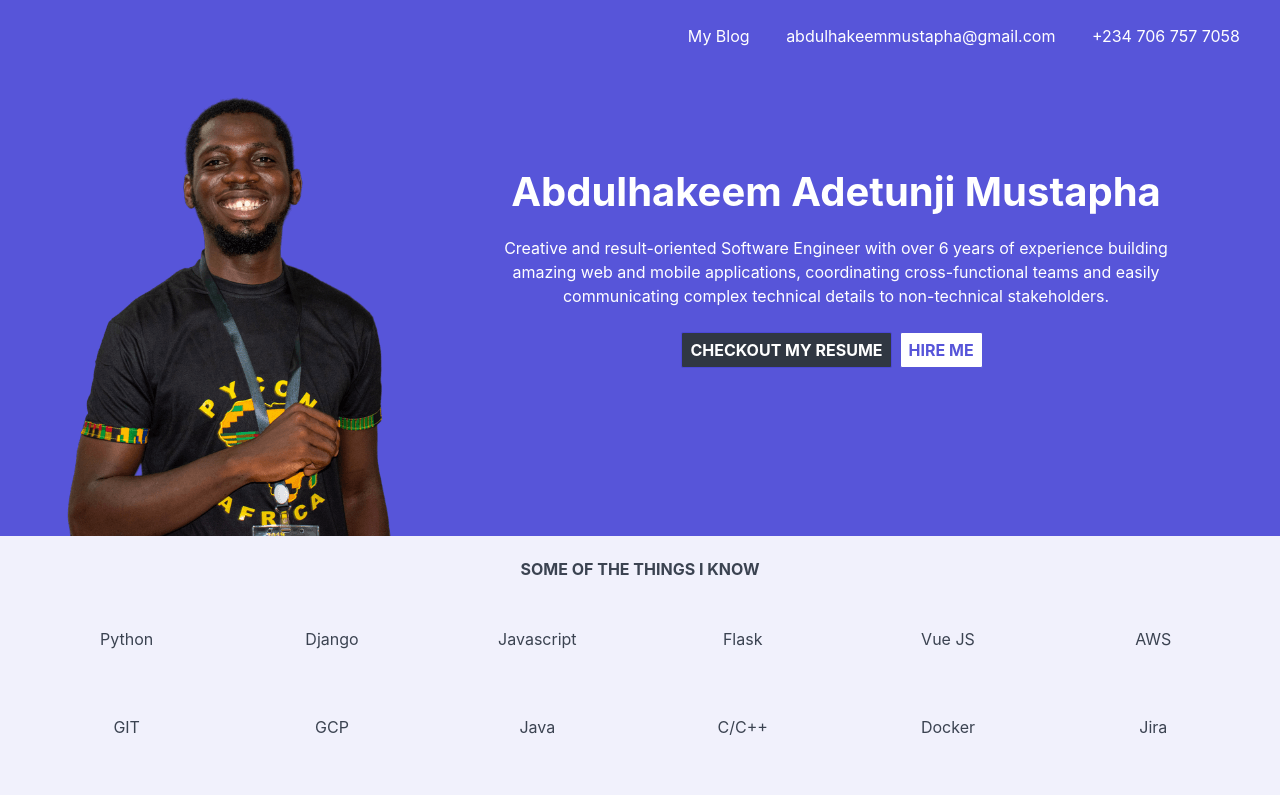
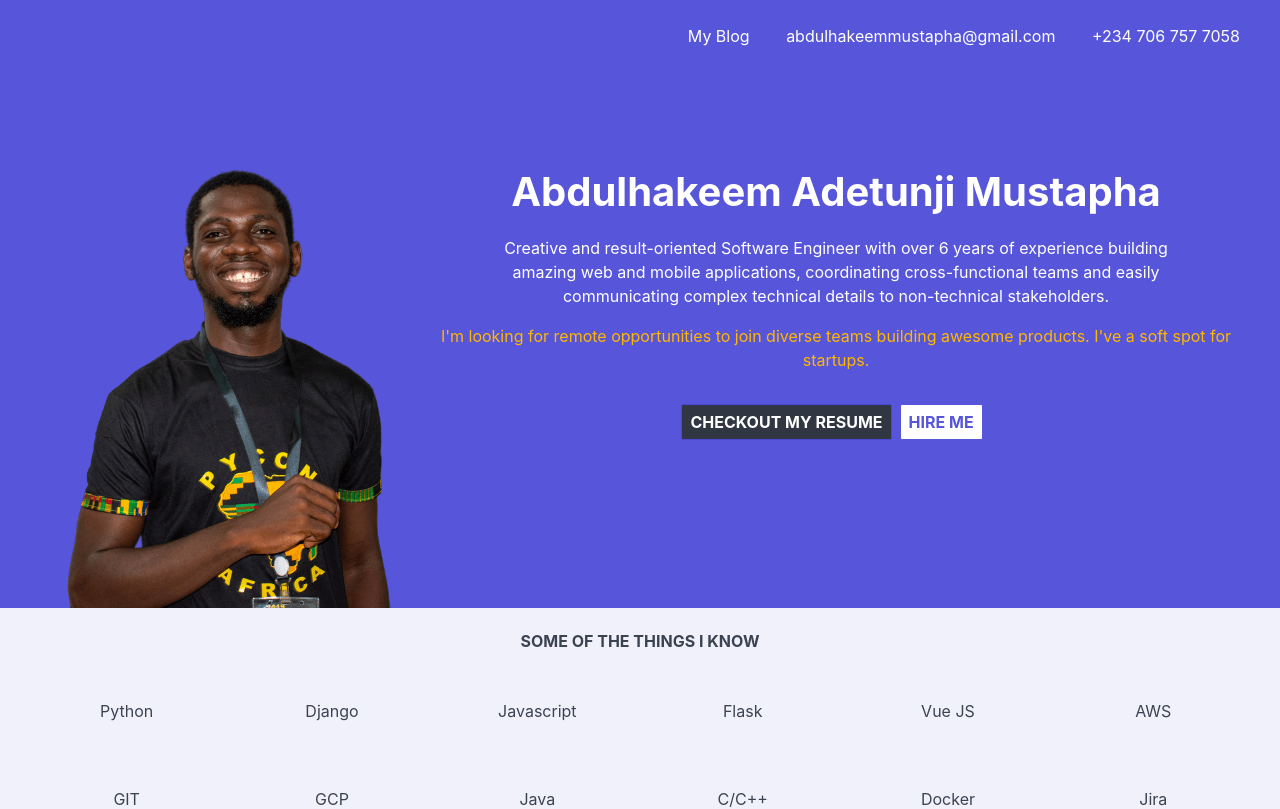
Before and after one commit to amustapha/portfolio, a Nuxt app: page / in a window 1280 px wide. Shown: the top 809 px of the page. Built offline with nearby package versions, Linux system fonts and the light colour scheme.

Commit message:
Add what i'm looking for

```diff
--- a/components/Hero.vue
+++ b/components/Hero.vue
@@ -10,9 +10,10 @@
                 details to non-technical stakeholders.</p>
             <p class="my-about front mb-2 pb-2" v-else>
                 I'm a backend developer who is not scared of the frontend. With over 6 years experience in
-                building and deploying mobile and web applications, I've become a real jack of all trade, master of pun.<br/>
+                building and deploying mobile and web applications, I've become a real jack of all trade, master of pun.
                 Not to brag, I consider myself to be among the top 1% of the best 1%.
             </p>
+          <p class="text-warning">I'm looking for remote opportunities to join diverse teams building awesome products. I've a soft spot for startups.</p>
             <a href="https://docs.google.com/document/d/1xElMvl-O5xN6oA5U989hwJlEwEseLTA-QxpNFkxs73Q/edit?usp=sharing"
                target="_blank"
                rel="noreferrer"
```
